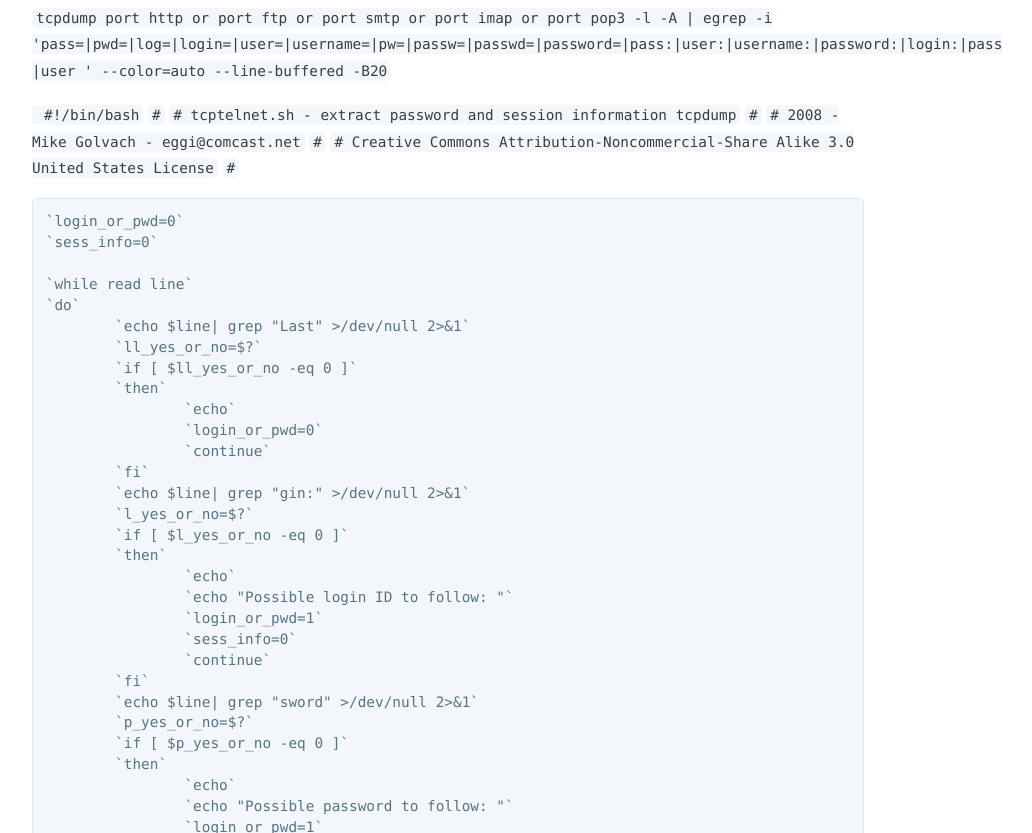
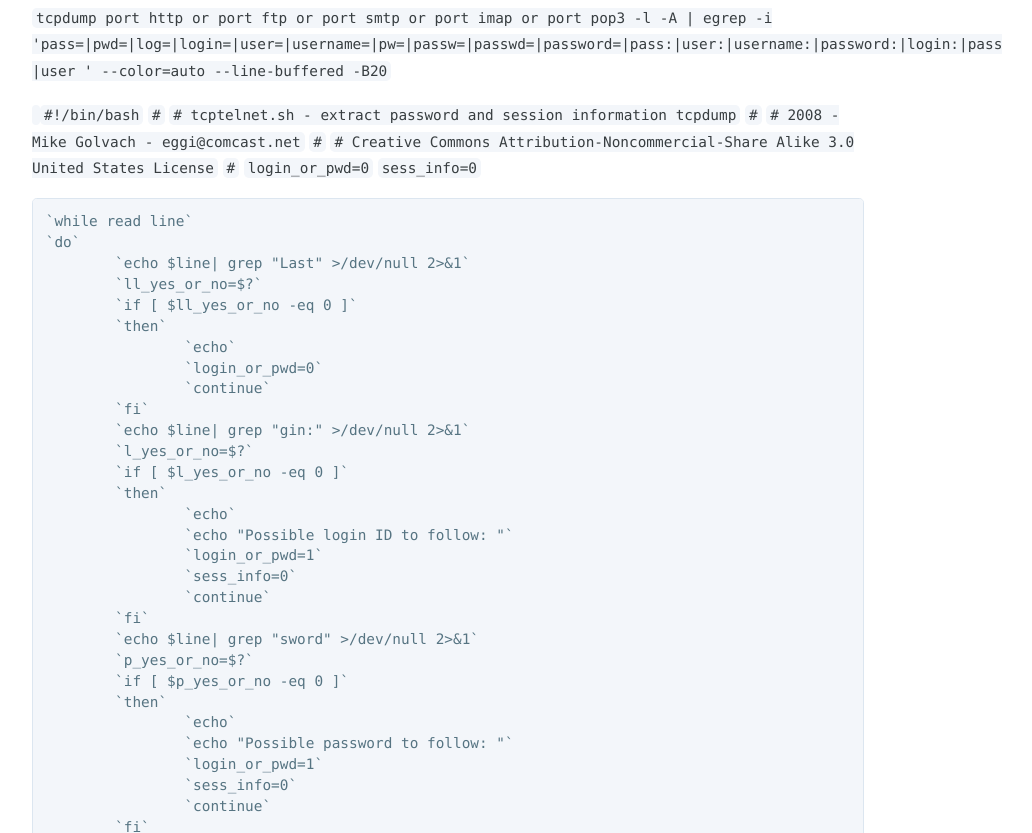
Before and after one commit to s3378797/2368-Network-Fundamentals-Applications, a plain HTML site: page index.html in a window 1280 px wide. Shown: the part 2987-3820 px from the top of the page, without its empty margins (192-1224 px from the left). Drawn offline with nearby package versions, Linux system fonts and the light colour scheme.

Commit message:
Create gh-pages branch via GitHub

```diff
--- a/index.html
+++ b/index.html
@@ -135,12 +135,11 @@
     <code># 2008 - Mike Golvach - eggi@comcast.net</code>
     <code>#</code>
     <code># Creative Commons Attribution-Noncommercial-Share Alike 3.0 United States License</code>
-    <code>#</code></p>
+    <code>#</code>
+    <code>login_or_pwd=0</code>
+    <code>sess_info=0</code></p>
 
-<pre><code>`login_or_pwd=0`
-`sess_info=0`
-
-`while read line`
+<pre><code>`while read line`
 `do`
         `echo $line| grep "Last" &gt;/dev/null 2&gt;&amp;1`
         `ll_yes_or_no=$?`
```
Also changed, not shown: params.json (+1 -1 lines).
